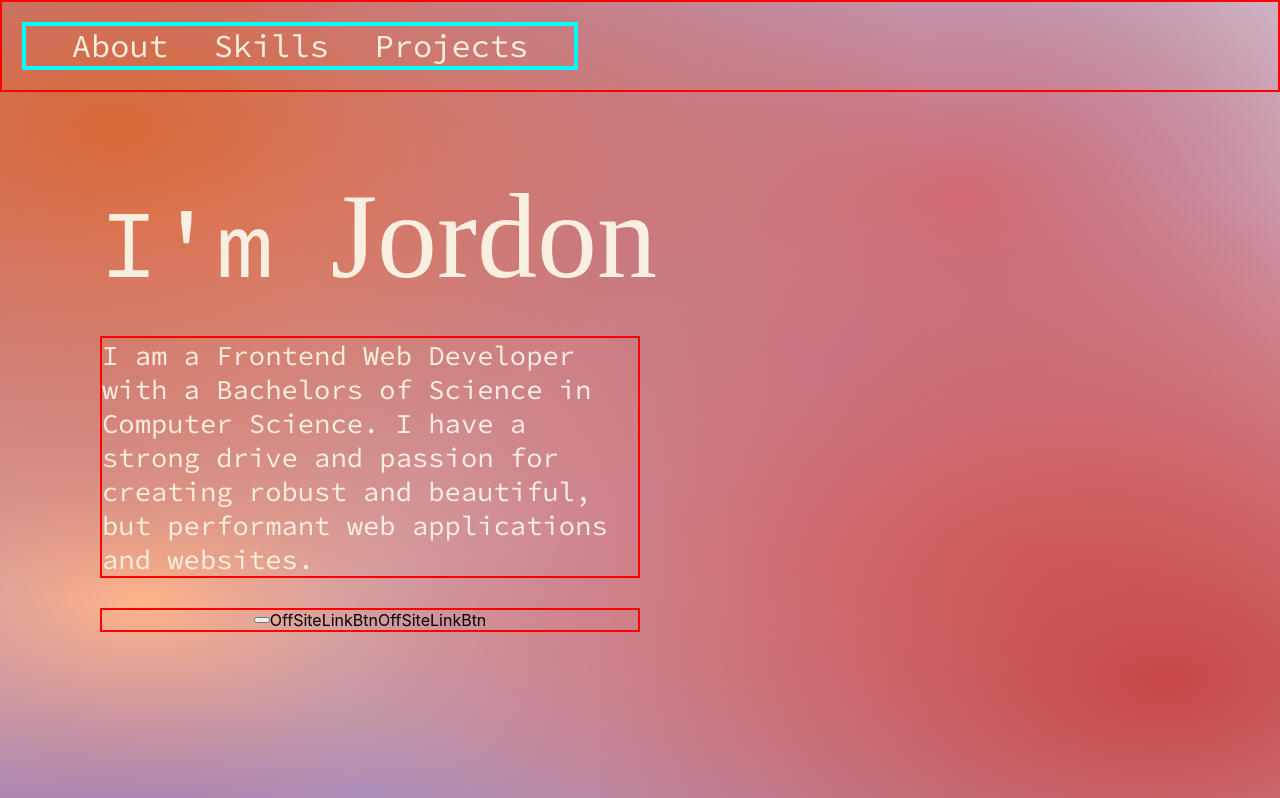
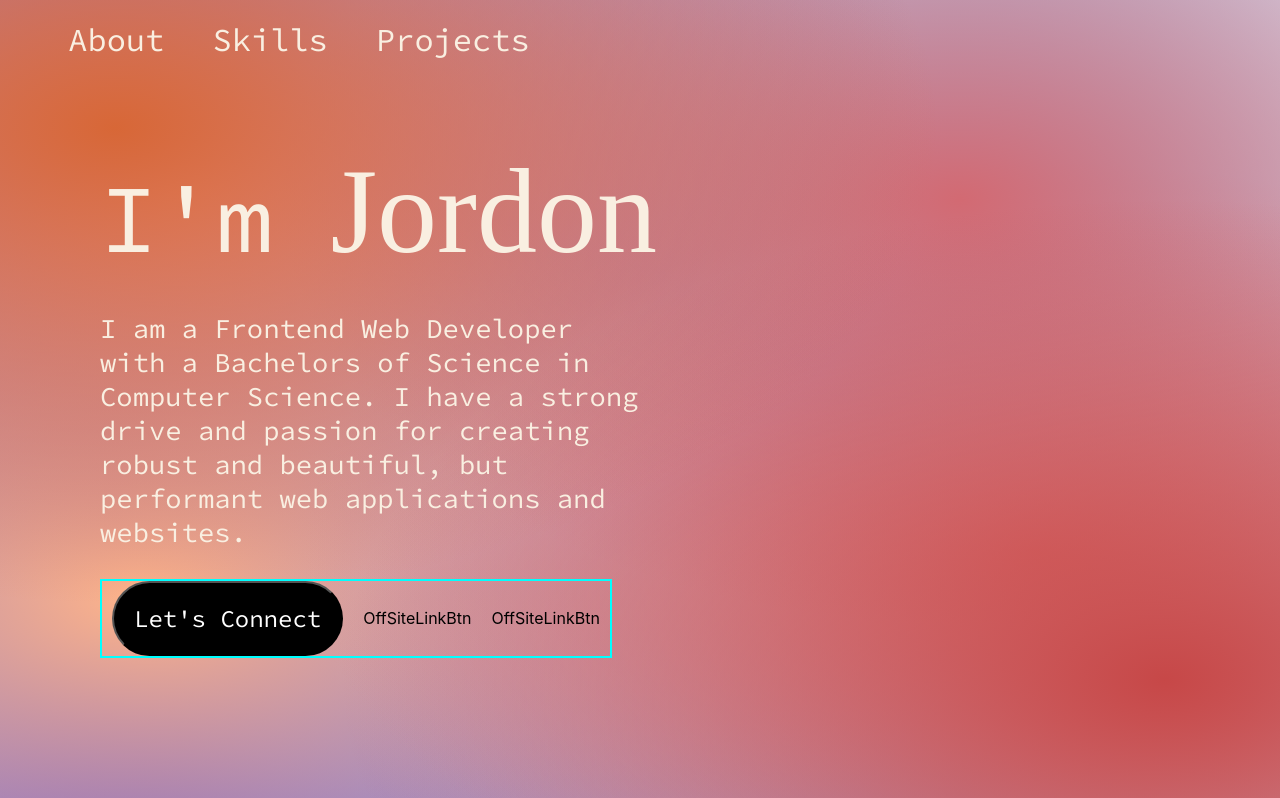
Before and after one commit to JordBant/PortfolioWebsite, a React (Create React App) app: page / in a window 1280 px wide. Shown: the top 798 px of the page. Built offline with nearby package versions, Linux system fonts and the light colour scheme; a web font is replaced by a local one.

Commit message:
Cascade from right Navlist

```diff
--- a/src/components/Buttons/CTA-Button/cta-button-component.jsx
+++ b/src/components/Buttons/CTA-Button/cta-button-component.jsx
@@ -1,8 +1,9 @@
 import React from 'react'
+import './cta-button.scss'
 
 const CTAButton = () => {
   return (
-    <button className='cta-buttin'></button>
+    <button className='cta-button'> Let's Connect </button>
   )
 }
 
--- a/src/components/Buttons/CTA-Button/cta-button.scss
+++ b/src/components/Buttons/CTA-Button/cta-button.scss
@@ -0,0 +1,9 @@
+@use '../../../util-styles/' as util;
+
+.cta-button{
+    @include util.size(auto, auto, 0, 20px);
+    @include util.setFont(1.5em util.$FONT-PAGE-TITLE, 400, white);
+
+    border-radius: 100px;
+    background-color: black;
+}
--- a/src/components/Nav/nav-bar/nav-bar-component.jsx
+++ b/src/components/Nav/nav-bar/nav-bar-component.jsx
@@ -9,9 +9,9 @@ const NavBar = () => {
     show: {
       opacity: 1,
       transition: {
-        staggerChildren: 0.3,
+        staggerChildren: 0.2,
         staggerDirection: -1,
-        delayChildren: 0.3
+        delayChildren: 0.5,
       }
     }
   }
--- a/src/components/Nav/nav-bar/nav-bar.scss
+++ b/src/components/Nav/nav-bar/nav-bar.scss
@@ -3,14 +3,14 @@
 .nav-bar{
     @include util.size(100%, auto, 0, 20px);
     @include util.flex(flex-start, center, NULL, NULL, NULL);
-    border: 2px solid red;
+    // border: 2px solid red;
     top: 0;
     position: fixed;
 
     .nav-list{
         @include util.size(45%, auto, 0, 0);
         @include util.flex(space-evenly, center, NULL, NULL, NULL);
-        border: 4px solid cyan;
+        // border: 4px solid cyan;
         list-style: none;
     }
 }
--- a/src/components/Nav/nav-link/nav-link-component.jsx
+++ b/src/components/Nav/nav-link/nav-link-component.jsx
@@ -4,8 +4,14 @@ import './nav-link.scss'
 
 const NavLink = ({linkName}) => {
   const itemAnime = {
-    hidden: { opacity: 0 },
-    show: { opacity: 1 }
+    hidden: {
+      opacity: 0,
+      x: 20
+    },
+    show: {
+      opacity: 1,
+      x: 0
+    }
   }
 
   return (
--- a/src/components/routes/About/about-page.scss
+++ b/src/components/routes/About/about-page.scss
@@ -18,12 +18,15 @@
         .about-body-text{
             @include util.setFont(1.7em util.$FONT-PAGE-TITLE, 400, util.$TEXT-PRIM);
             @include util.size(50%, auto, 30px 0, 0);
-            border: 2px solid red;
+            // border: 2px solid red;
         }
         .about-cta{
             @include util.flex(center, center, NULL, NULL, NULL);
-            @include util.size(50%, auto, 0, 0);
-            border: 2px solid red;
+            @include util.size(auto, auto, 0, 0);
+            border: 2px solid cyan;
+            & > *{
+                margin: 0 10px;
+            }
         }
     }
 }
```
